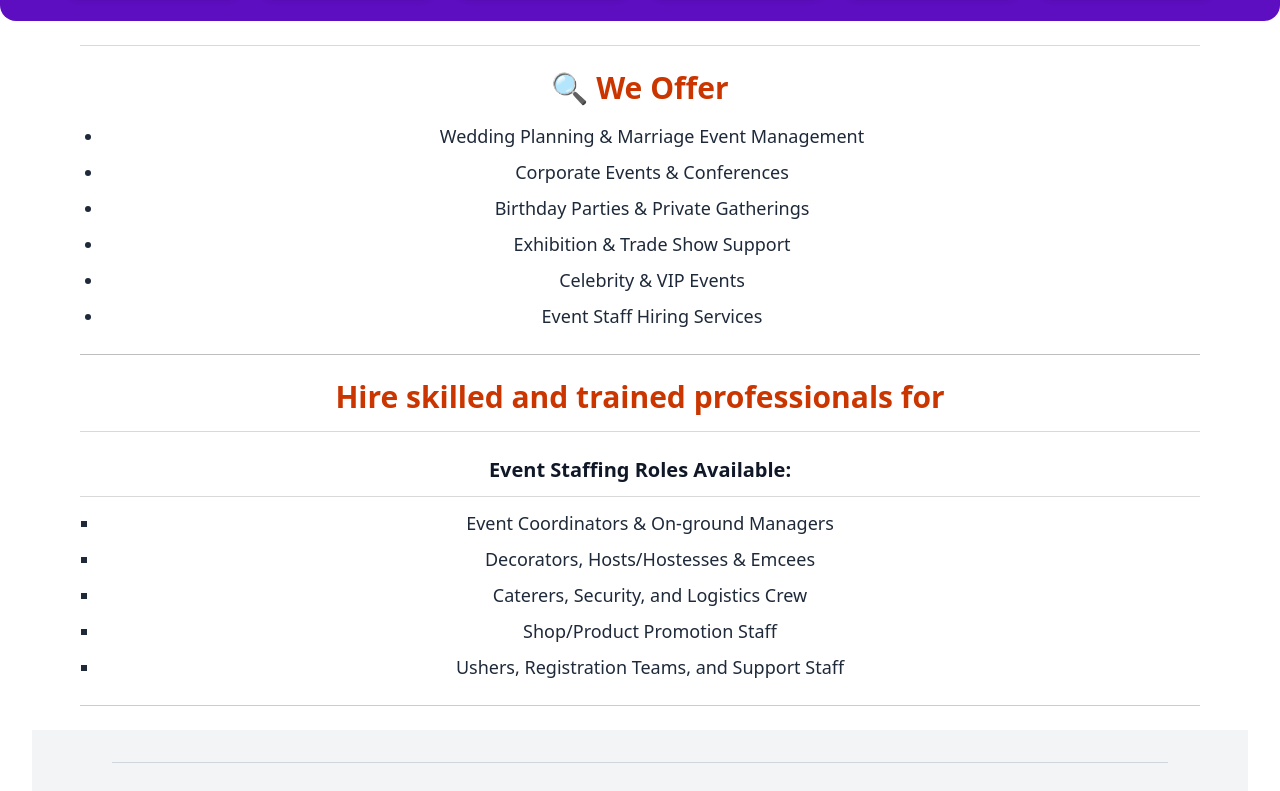
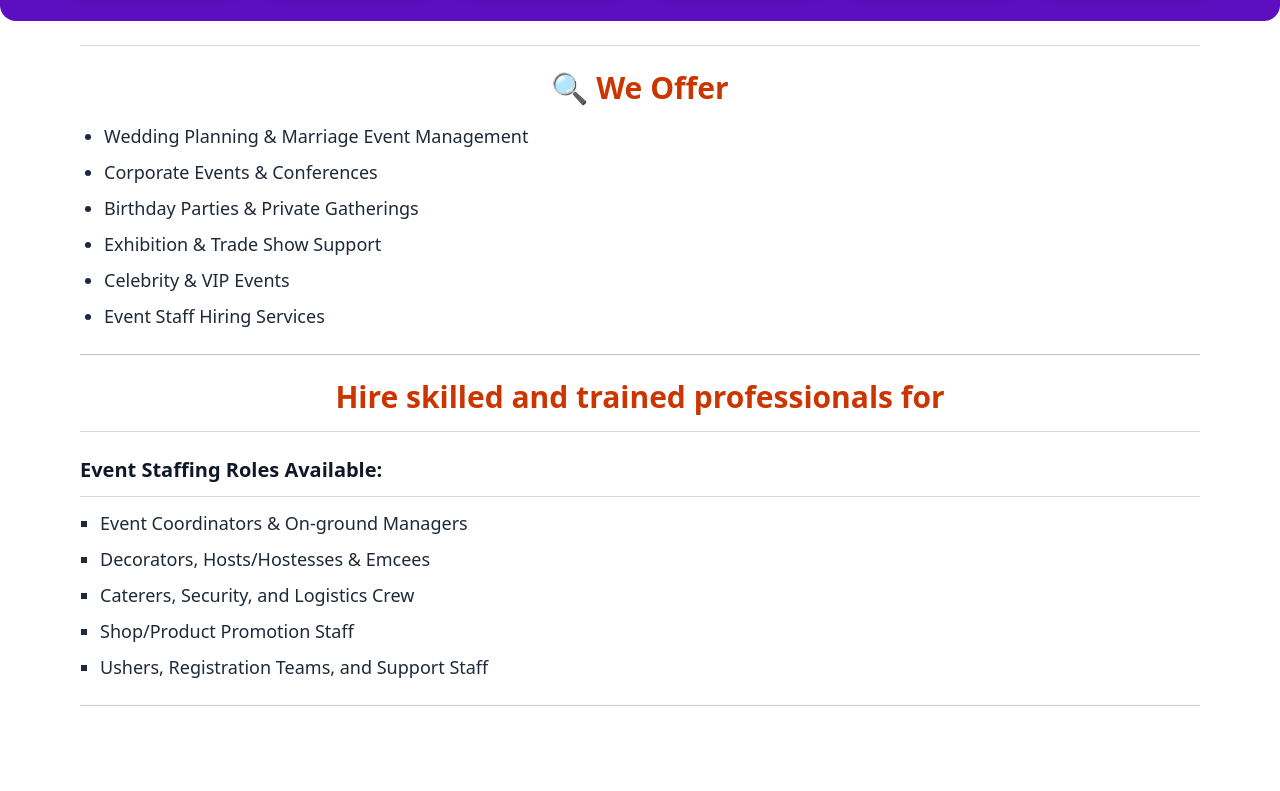
Before and after one commit to rupesh1820/FindEvent, a React (Vite) app: page / in a window 1280 px wide. Shown: the part 1160-1951 px from the top of the page. After the commit the page ends 1890 px from the top, so only its background shows below. Built offline with nearby package versions, Linux system fonts and the light colour scheme.

Commit message:
routing in main page

```diff
--- a/src/FirstPage/FirstPageComponenet/Navbar.jsx
+++ b/src/FirstPage/FirstPageComponenet/Navbar.jsx
@@ -1,4 +1,3 @@
-import React from 'react';
 import { useNavigate } from 'react-router-dom';
 
 const Navbar = () => {
--- /dev/null
+++ b/src/Layout/Mainpage.jsx
@@ -0,0 +1,9 @@
+import Homepage from "../FirstPage/Homepage";
+
+export default function Mainpage() {
+  return (
+    <div>
+   <Homepage/>
+    </div>
+  )
+}
--- a/src/Routing.jsx
+++ /dev/null
@@ -1,22 +0,0 @@
-import React from 'react';
-import { BrowserRouter, Routes, Route } from 'react-router-dom';
-import App from './App';
-import LogSign from './FirstPage/LoginPage/LogSign';
-import Footer from './FirstPage/FirstPageComponenet/Footer'
-import Signup from './FirstPage/LoginPage/signUpPage/Signup';
-
-const Routing = () => {
-  return (
-    <BrowserRouter>
-      <Routes>
-        <Route path="/" element={<App />} />
-        <Route path="/login" element={<LogSign/>} />
-        <Route path="/signup" element={<Signup/>}></Route>
-        </Routes>
-      <Footer></Footer>
-
-    </BrowserRouter>
-  );
-};
-
-export default Routing;
--- a/src/main.jsx
+++ b/src/main.jsx
@@ -1,10 +1,31 @@
-import { StrictMode } from 'react';
-import { createRoot } from 'react-dom/client';
-import './index.css';
-import Routing from './Routing.jsx'; // ✔️ relative path sahi
+import { createBrowserRouter, RouterProvider } from "react-router-dom";
+import { createRoot } from 'react-dom/client'
+import "./index.css";
+import Homepage from "./FirstPage/Homepage";
+import Navbar from "./FirstPage/FirstPageComponenet/Navbar";
+import { StrictMode } from "react";
+import Mainpage from "./Layout/Mainpage";
 
-createRoot(document.getElementById('root')).render(
+const router = createBrowserRouter([
+  {
+    path: "/",
+    element: <Mainpage />,
+    children: [
+      {
+        path: "/",
+        element: <Homepage />,
+      },
+      {
+        path:"/navbar",
+        element:<Navbar/>
+      }
+    ],
+  },
+]);
+
+createRoot(document.getElementById("root")).render(
   <StrictMode>
-    <Routing />
+
+    <RouterProvider router={router} />
   </StrictMode>
 );
```
